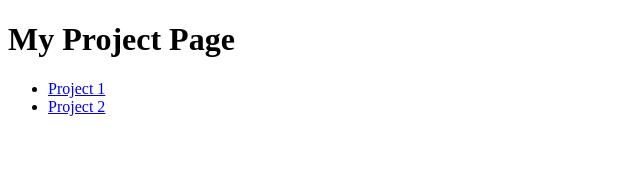
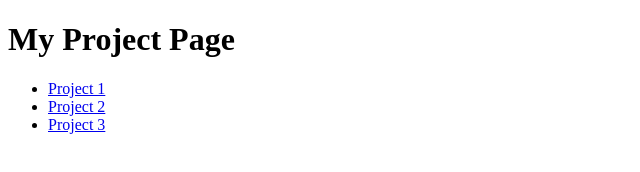
Before and after one commit to yosidlinskiy/Basic1340, a plain HTML site: page index.html in a window 1280 px wide. Shown: the full height of the page, 0-640 px from the left. Drawn offline with Linux system fonts and the light colour scheme.

Commit message:
Update Project Page

```diff
--- a/index.html
+++ b/index.html
@@ -10,6 +10,7 @@
     <ul>
         <li><a href="#">Project 1</a></li>
         <li><a href="#">Project 2</a></li>
+        <li><a href="#">Project 3</a></li>
 
     </ul>
 
```
